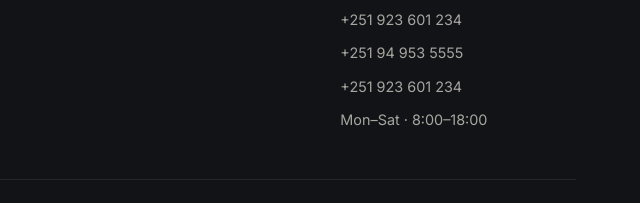
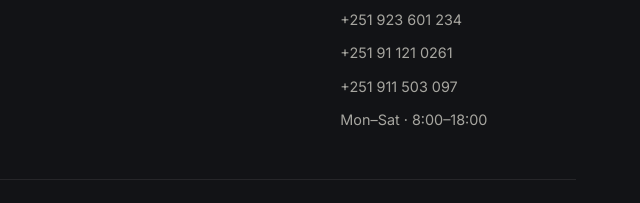
Before and after one commit to OUMRANN/SEFA-family-plc, a plain HTML site: page index.html in a window 1280 px wide. Shown: the part 7204-7407 px from the top of the page, 640-1280 px from the left. Drawn offline with nearby package versions, Linux system fonts and the light colour scheme.

Commit message:
Update contact numbers in index.html

```diff
--- a/index.html
+++ b/index.html
@@ -665,8 +665,8 @@ footer{ padding-block:clamp(3rem,7vw,5rem) 2.5rem; margin-top:var(--section-y);
           <a href="https://maps.google.com/maps/dir//2QCR%2B3FW,+Addis+Ababa/data=!4m6!4m5!1m1!4e2!1m2!1m1!1s0x164b85000e3e80d3:0x3598b56c9c28889?entry=s&sa=X&ved=2ahUKEwiIhKrFkoyWAxVjOPsDHcFQPboQlDt6BAgWEAA&hl=en" target="_blank" rel="noopener">Gerji, Addis Ababa</a>
           <a href="tel:+251949535555">+251 94 953 5555</a>
           <a href="tel:+251923601234">+251 923 601 234</a>
-          <a href="tel:+251949535555">+251 94 953 5555</a>
-          <a href="tel:+251923601234">+251 923 601 234</a>
+          <a href="tel:+251949535555">+251 91 121 0261</a>
+          <a href="tel:+251923601234">+251 911 503 097</a>
           <span>Mon–Sat · 8:00–18:00</span>
         </div>
       </div>
```
